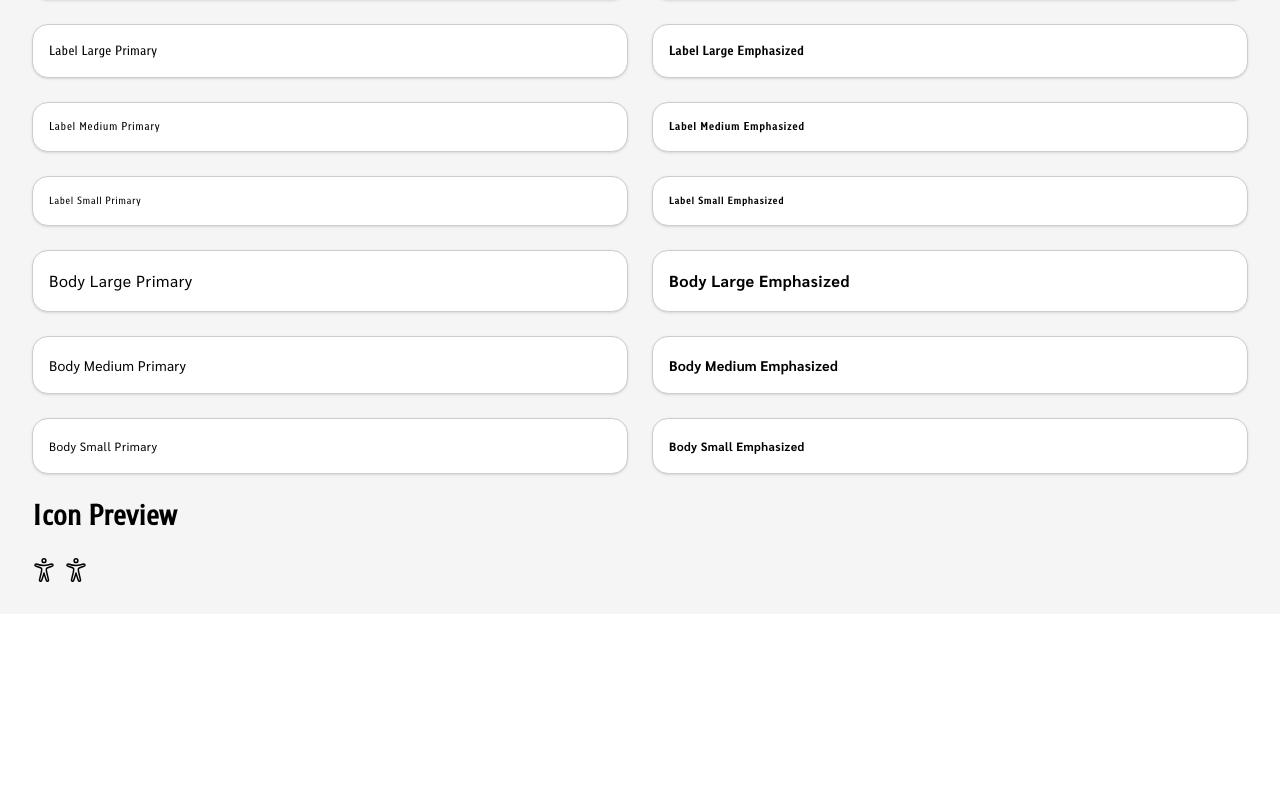
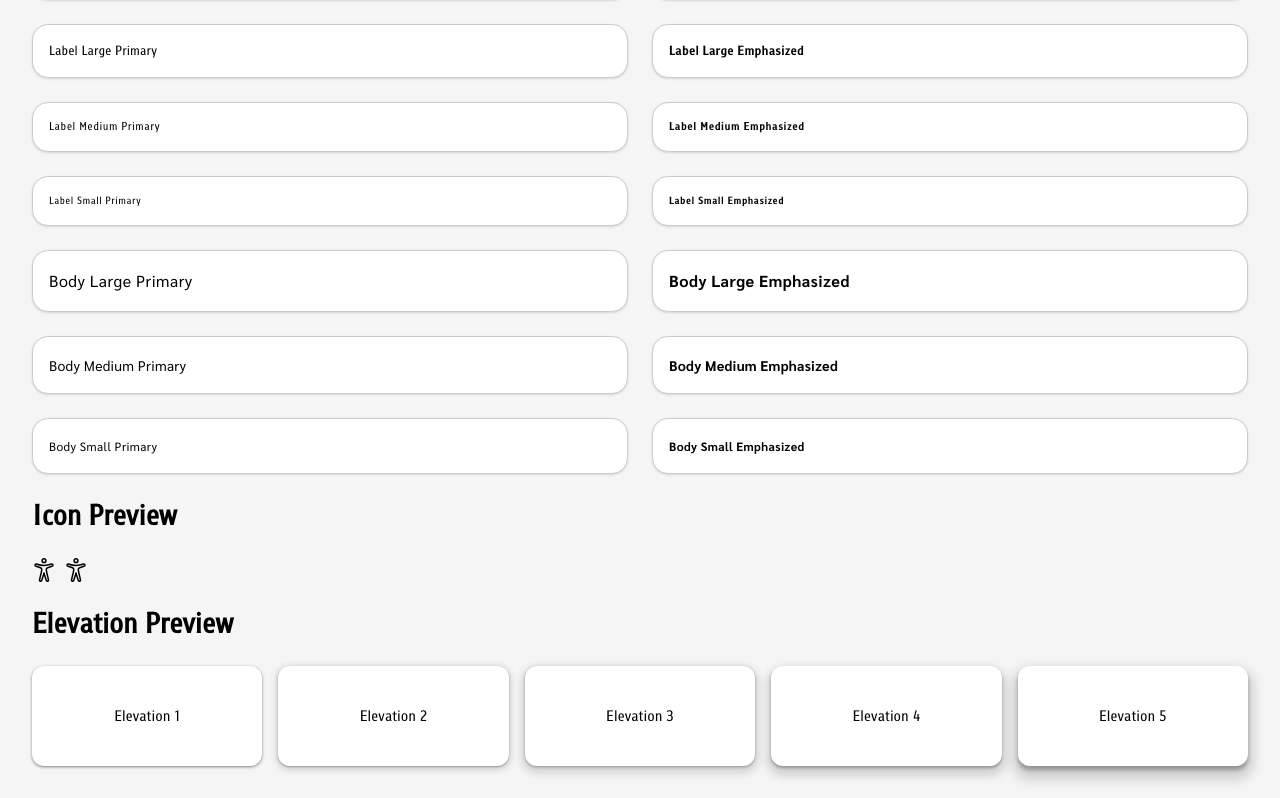
Before and after one commit to BadLuckZ/Test-Quick-A-Mobile, a Next.js app: page / in a window 1280 px wide. Shown: the part 3802-4600 px from the top of the page. Before the commit the page ends 4416 px from the top, so only its background shows below. Built offline with nearby package versions, Linux system fonts and the light colour scheme.

Commit message:
chore: elevation preview

```diff
--- a/app/globals.css
+++ b/app/globals.css
@@ -1,5 +1,18 @@
 @import url("https://fonts.googleapis.com/css2?family=Sarabun:ital,wght@0,100;0,200;0,300;0,400;0,500;0,600;0,700;0,800;1,100;1,200;1,300;1,400;1,500;1,600;1,700;1,800&display=swap");
 @import "tailwindcss";
+
+:root {
+  --shadow-elevation-1: 0 1px 2px 0 rgba(0, 0, 0, 0.3),
+    0 1px 3px 1px rgba(0, 0, 0, 0.15);
+  --shadow-elevation-2: 0 1px 2px 0 rgba(0, 0, 0, 0.3),
+    0 2px 6px 2px rgba(0, 0, 0, 0.15);
+  --shadow-elevation-3: 0 4px 8px 3px rgba(0, 0, 0, 0.15),
+    0 1px 3px 0 rgba(0, 0, 0, 0.3);
+  --shadow-elevation-4: 0 6px 10px 4px rgba(0, 0, 0, 0.15),
+    0 2px 3px 0 rgba(0, 0, 0, 0.3);
+  --shadow-elevation-5: 0 8px 12px 6px rgba(0, 0, 0, 0.15),
+    0 4px 4px 0 rgba(0, 0, 0, 0.3);
+}
 
 @theme inline {
   --font-chula-bold: "CHULALONGKORNBold", "sans-serif";
@@ -43,6 +56,27 @@ body {
   margin: 0;
   padding: 0;
   -webkit-font-smoothing: antialiased;
+}
+
+/* Shadow */
+.shadow-elevation-1 {
+  box-shadow: var(--shadow-elevation-1);
+}
+
+.shadow-elevation-2 {
+  box-shadow: var(--shadow-elevation-2);
+}
+
+.shadow-elevation-3 {
+  box-shadow: var(--shadow-elevation-3);
+}
+
+.shadow-elevation-4 {
+  box-shadow: var(--shadow-elevation-4);
+}
+
+.shadow-elevation-5 {
+  box-shadow: var(--shadow-elevation-5);
 }
 
 /* Display */
--- a/app/page.tsx
+++ b/app/page.tsx
@@ -174,10 +174,22 @@ export default function Home() {
       </div>
 
       <h1 className="text-3xl font-bold mb-6">Icon Preview</h1>
-
-      <div className="flex gap-2 flex-wrap">
+      <div className="flex gap-2 flex-wrap mb-6">
         <QuickAttendIcon iconName="accessibility" type="outline" />
         <QuickAttendIcon iconName="accessibility" type="outline" />
+      </div>
+
+      <h1 className="text-3xl font-bold mb-6">Elevation Preview</h1>
+      <div className="grid grid-cols-1 sm:grid-cols-3 md:grid-cols-5 gap-4">
+        {[1, 2, 3, 4, 5].map((level) => (
+          <div
+            key={level}
+            className={`rounded-xl bg-white p-6 flex items-center justify-center shadow-elevation-${level}`}
+            style={{ minHeight: "100px" }}
+          >
+            <p className="font-medium">Elevation {level}</p>
+          </div>
+        ))}
       </div>
     </div>
   );
```
